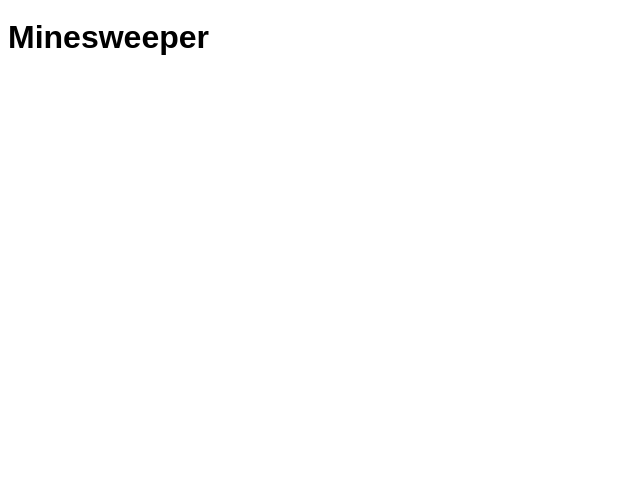
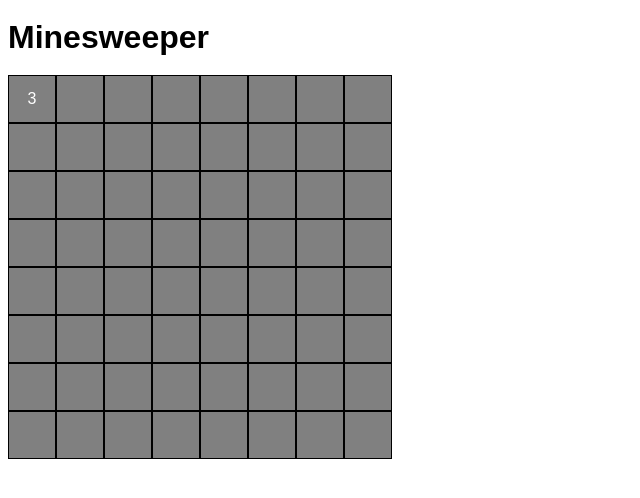
Before and after one commit to Natejjp/minesweeper, a React (Create React App) app: page / in a window 1280 px wide. Shown: the top 498 px of the page, without its empty margins (0-640 px from the left). Built offline with nearby package versions, Linux system fonts and the light colour scheme.

Commit message:
Static board set up

```diff
--- a/src/App.jsx
+++ b/src/App.jsx
@@ -3,7 +3,7 @@ import React, { Component } from 'react'
 export class App extends Component {
   state = {
     board: [
-      [' ', ' ', ' ', ' ', ' ', ' ', ' ', ' '],
+      ['3', ' ', ' ', ' ', ' ', ' ', ' ', ' '],
       [' ', ' ', ' ', ' ', ' ', ' ', ' ', ' '],
       [' ', ' ', ' ', ' ', ' ', ' ', ' ', ' '],
       [' ', ' ', ' ', ' ', ' ', ' ', ' ', ' '],
@@ -15,10 +15,16 @@ export class App extends Component {
   }
 
   render() {
+    const grid = this.state.board.map((row, rowIndex) => {
+      return row.map((cell, colIndex) => {
+        return <li key={colIndex}>{cell}</li>
+      })
+    })
+
     return (
       <div>
         <h1>Minesweeper</h1>
-        <ul></ul>
+        <ul>{grid}</ul>
       </div>
     )
   }
--- a/src/index.scss
+++ b/src/index.scss
@@ -1,7 +1,31 @@
 :root {
   font: 16px / 1 sans-serif;
+
+  --cell-size: 3rem;
+  --board-size: 8;
 }
-
 html {
   height: 100%;
 }
+
+ul {
+  list-style: none;
+  margin: 0;
+  padding: 0;
+  display: grid;
+  grid-template-columns: repeat(var(--board-size), 1fr);
+  grid-template-rows: repeat(var(--board-size), 1fr);
+  width: calc(var(--board-size) * var(--cell-size));
+  height: calc(var(--board-size) * var(--cell-size));
+}
+
+li {
+  margin: 0;
+  padding: 0.5;
+  background-color: grey;
+  border: 1px solid black;
+  display: flex;
+  align-items: center;
+  justify-content: center;
+  color: white;
+}
```
